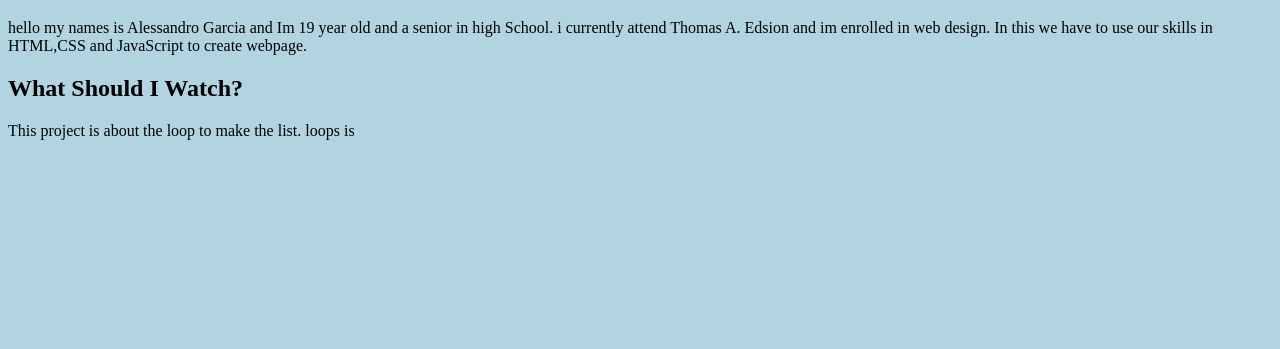
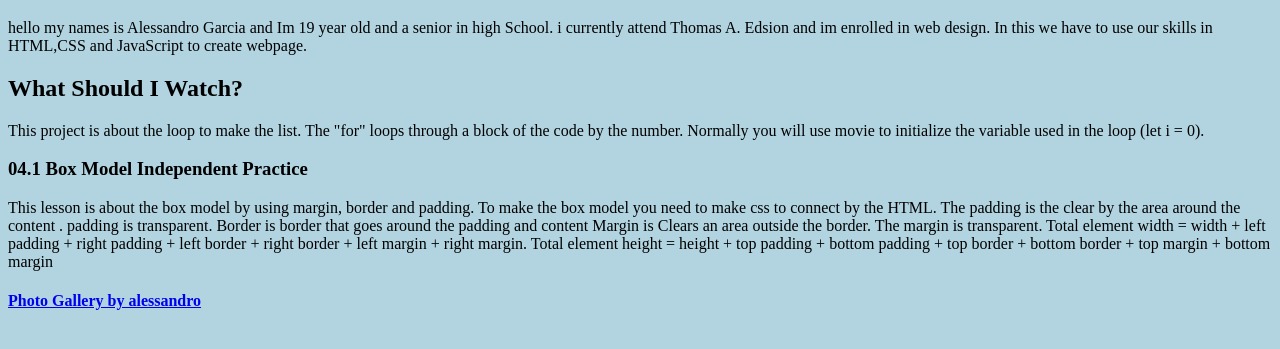
Before and after one commit to alessandrogarc/alessandrogarc.github.io, a plain HTML site: page index.html in a window 1280 px wide. Shown: the part 61-410 px from the top of the page. Drawn offline with Linux system fonts and the light colour scheme.

Commit message:
Update index.html

```diff
--- a/index.html
+++ b/index.html
@@ -11,6 +11,14 @@
          <p>hello my names is Alessandro Garcia and Im 19 year old and a senior in high School. i currently attend  Thomas A.
             Edsion and im enrolled in web design. In this we have to use our skills in HTML,CSS and JavaScript  to create webpage.</p>
         <h2> What Should I Watch? </h2>
-        <P> This project is about the loop to make the list. loops is
+        <P> This project is about the loop to make the list. The "for" loops through a block of the code by the number. Normally you will use movie
+            to initialize the variable used in the loop (let i = 0).</p>
+        <h3>04.1 Box Model Independent Practice</h3>
+        <p> This lesson is about the box model by using margin, border and padding. To make the box model you need to make css to connect by the HTML.
+            The padding is the clear by the area around the content . padding is transparent. Border is  border that goes around the padding and content
+Margin is Clears an area outside the border. The margin is transparent. Total element width = width + left padding + right padding + left border + right border +
+            left margin + right margin. Total element height = height + top padding + bottom padding + top border + bottom border + top margin + bottom margin</p>
+        <h4>  <a href="https://alessandrogarc.github.io/033-Google-Fonts-Code-Nation-Fellowship; target="_blank">Photo Gallery by alessandro</a></h4>
+        <p>
     </body>
 </html>
```
